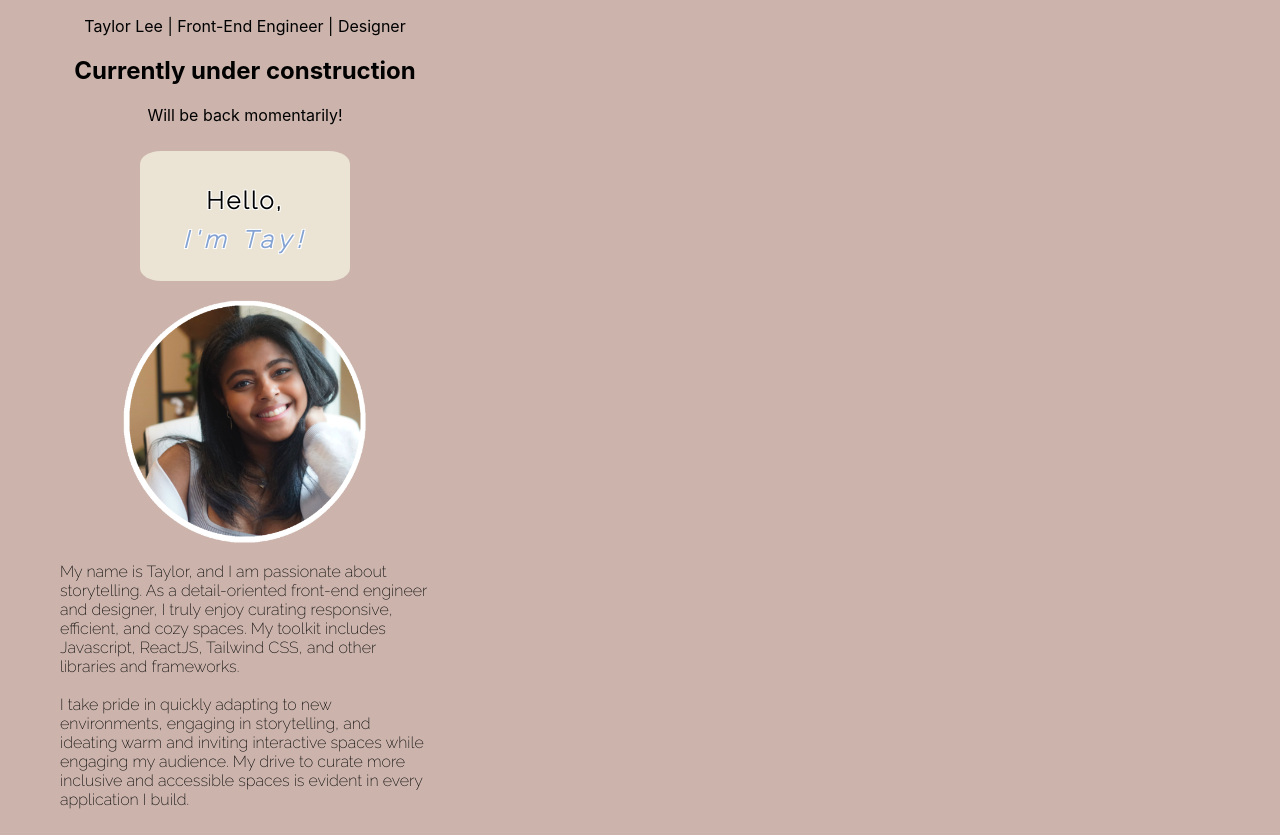
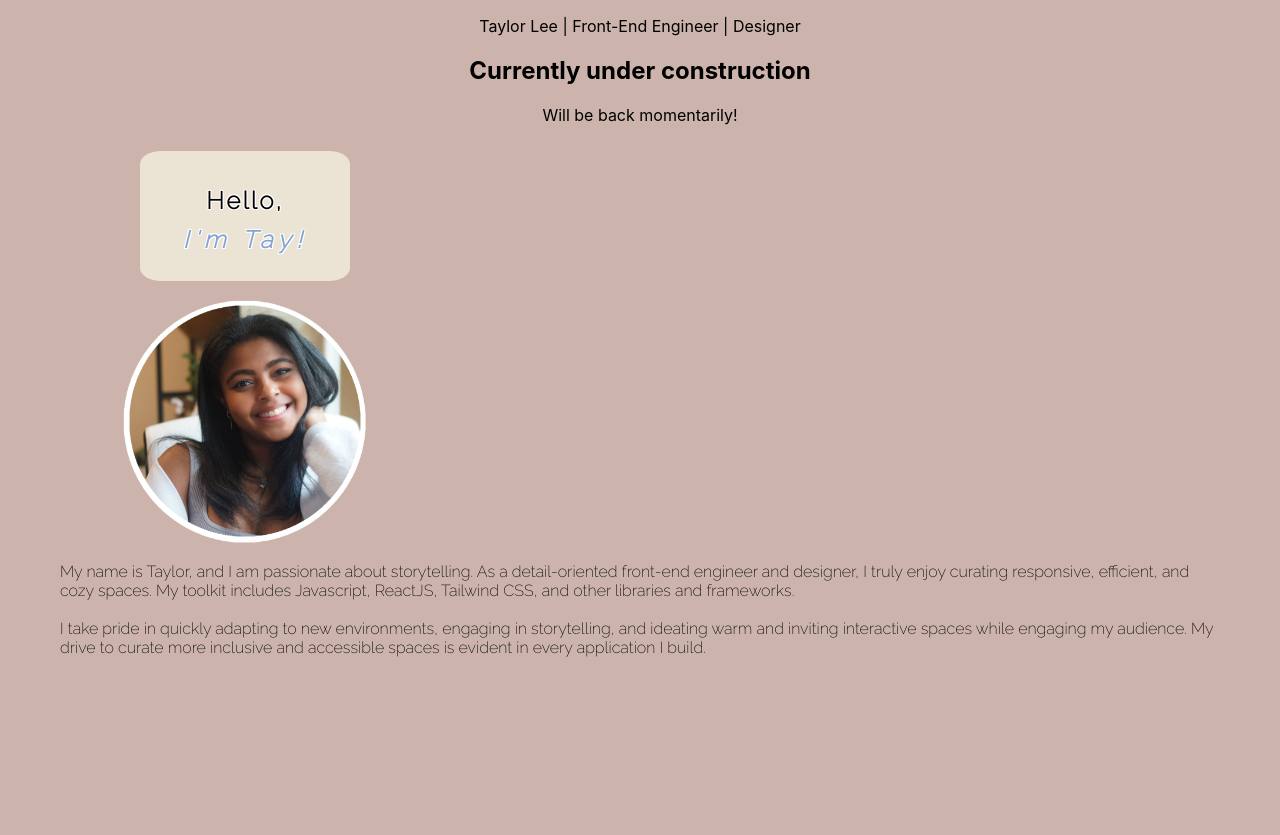
Before and after one commit to chamomiletay/chamomiletay, a React (Create React App) app: page / in a window 1280 px wide. After the commit the page ends 800 px from the top, so only its background shows below. Built offline with nearby package versions, Linux system fonts and the light colour scheme; a web font is replaced by a local one.

Commit message:
switched from css grid to flexbox

```diff
--- a/src/components/Intro.css
+++ b/src/components/Intro.css
@@ -1,15 +1,7 @@
 body {
     background-color: #ccb4ac;
-    display: grid;
-    grid-template-columns: repeat(5, 1fr);
-    gap: 10px;
-    grid-auto-rows: 100px;
-    grid-template-areas:
-    " a a a a a "
-    " b b c c c "
-    " b b c c c "
-    " b b c c c "
-    " a a a a a ";
+    display: flex;
+    justify-content: center;
 }
 
 
@@ -21,7 +13,6 @@ body {
 }
 
 .about-container{
-    grid-area: b;
     font-family: 'Raleway', sans-serif;
     padding: 10px;
     margin: 0 50px;
@@ -59,7 +50,5 @@ body {
 }
 
 #description{
-    grid-area: c;
     text-align: left;
-    justify-self: center;
 }
```
